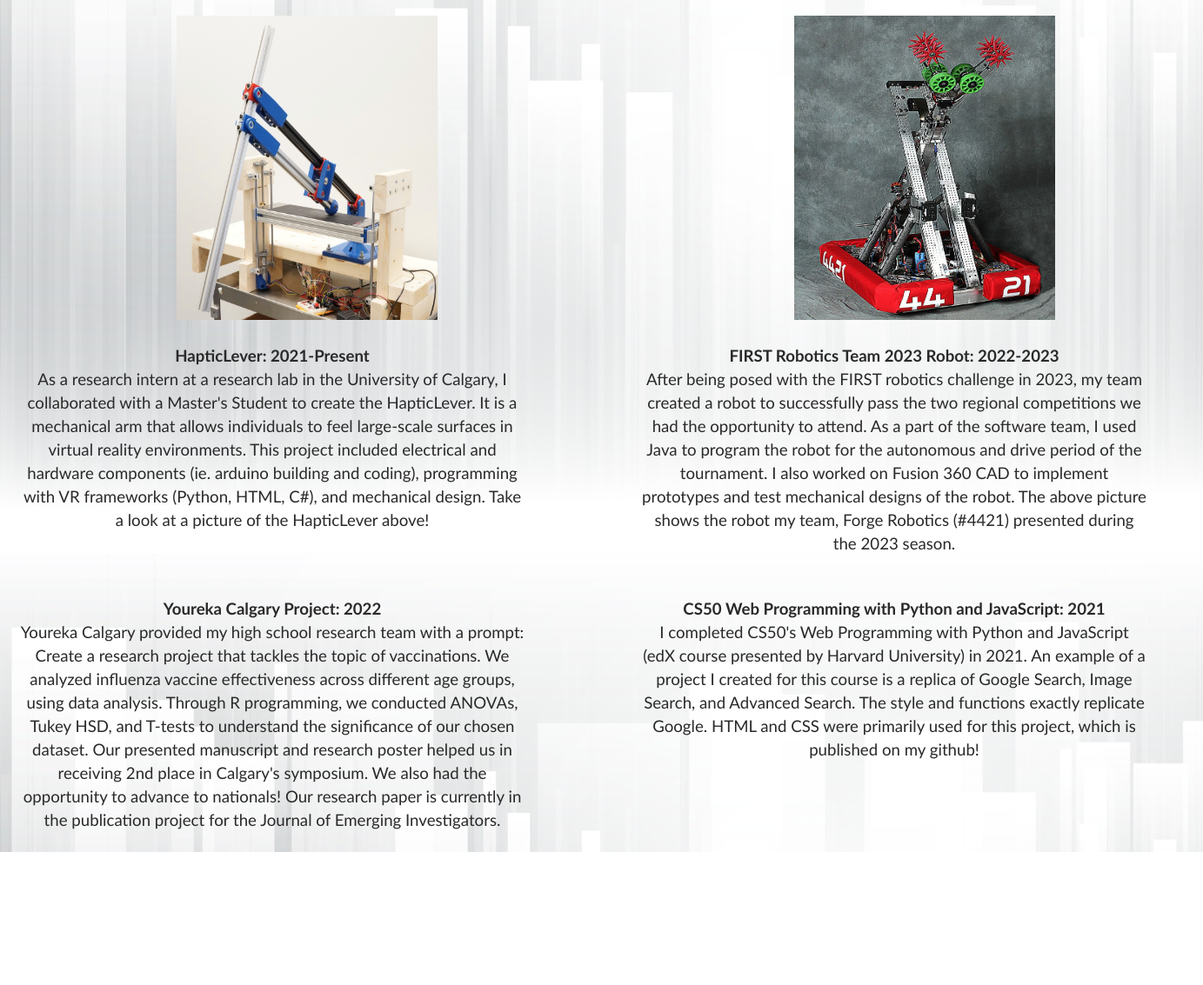
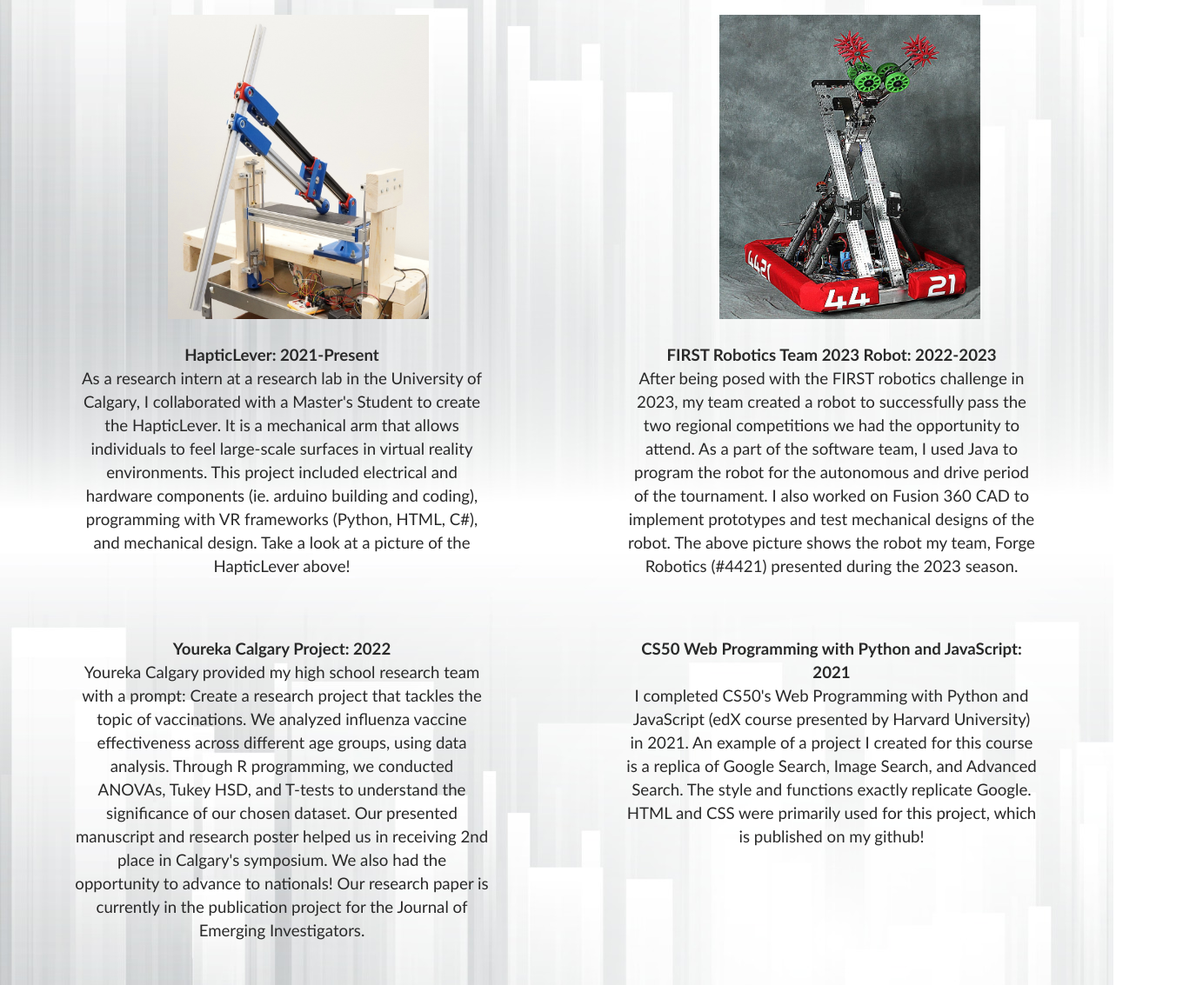
Before and after one commit to vaishvijs13/Personal-Website, a plain HTML site: page portfolio.html in a window 1280 px wide. Shown: the part 274-1407 px from the top of the page at 87% size, 1383 px wide, since content can reach past the window. Before the commit the page ends 1254 px from the top, so only its background shows below. Drawn offline with Linux system fonts and the light colour scheme.

Commit message:
<commit>

```diff
--- a/portfolio.html
+++ b/portfolio.html
@@ -22,22 +22,24 @@
     <h1 id="PortfolioHeading">Portfolio</h1>
     <p id="PortfolioText1">Explore below to learn more about my personal projects. For more detail, please view my github!</p>
 
-<div class="col">
-    <div class="PoColumn1">
-    <img src="lever.png" alt="HapticLever" style="width:300px;height:350px;margin-left:210px">
+    <div class="pRow1">
+        <div>
+            <img src="lever.png" alt="HapticLever" style="width:300px;height:350px;margin-left:10.68vw">
             <p id="PortfolioText2"><b>HapticLever: 2021-Present</b><br>As a research intern at a research lab in the University of Calgary, I collaborated with a Master's Student to create the HapticLever. It is a mechanical arm that allows individuals to feel large-scale surfaces in virtual reality environments. This project included electrical and hardware components (ie. arduino building and coding), programming with VR frameworks (Python, HTML, C#), and mechanical design. Take a look at a picture of the HapticLever above!</p>
         </div>
 
-    <div class="PoColumn2">
-    <img src="robot.jpeg" alt="Forge Team Robot" style="width:300px;height:350px;margin-left:205px;">
+        <div>
+            <img src="robot.jpeg" alt="Forge Team Robot" style="width:300px;height:350px;margin-left:10.84vw">
             <p id="PortfolioText2"><b>FIRST Robotics Team 2023 Robot: 2022-2023</b><br>After being posed with the FIRST robotics challenge in 2023, my team created a robot to successfully pass the two regional competitions we had the opportunity to attend. As a part of the software team, I used Java to program the robot for the autonomous and drive period of the tournament. I also worked on Fusion 360 CAD to implement prototypes and test mechanical designs of the robot. The above picture shows the robot my team, Forge Robotics (#4421) presented during the 2023 season.</p>
         </div>
+    </div>
 
-    <div class="PoColumn3">
+    <div class="pRow2">
+        <div>
             <p id="PortfolioText2"><b>Youreka Calgary Project: 2022</b><br>Youreka Calgary provided my high school research team with a prompt: Create a research project that tackles the topic of vaccinations. We analyzed influenza vaccine effectiveness across different age groups, using data analysis. Through R programming, we conducted ANOVAs, Tukey HSD, and T-tests to understand the significance of our chosen dataset. Our presented manuscript and research poster helped us in receiving 2nd place in Calgary's symposium. We also had the opportunity to advance to nationals! Our research paper is currently in the publication project for the Journal of Emerging Investigators.</p>
         </div>
 
-    <div class="PoColumn4">
+        <div>
             <p id="PortfolioText2"><b>CS50 Web Programming with Python and JavaScript: 2021</b><br>I completed CS50's Web Programming with Python and JavaScript (edX course presented by Harvard University) in 2021. An example of a project I created for this course is a replica of Google Search, Image Search, and Advanced Search. The style and functions exactly replicate Google. HTML and CSS were primarily used for this project, which is published on my github!</p>
         </div>
     </div>
--- a/style.css
+++ b/style.css
@@ -60,6 +60,15 @@ a:visited {
     -ms-transform: translateX(-50%);
     -webkit-transform: translate(-50%,-50%);
     transform: translate(-50%,-50%);
+    display: flex;
+    align-content: center;
+    justify-content: center;
+}
+
+#Pages button {
+    box-sizing: content-box;
+    margin: 0.30vw;
+    margin-top: 0;
 }
 
 #VisionHeading {
@@ -170,18 +179,6 @@ nav {
     text-align: center;
 }
 
-.ExColumn1 {
-    width: 25%;
-    margin-left: 40px;
-    margin-top: 20px;
-    padding: 0px 35px;
-    border-width: 1px;
-    border-style: solid;
-    border-color: black;
-    border-radius: 3px;
-    box-sizing: content-box;
-}
-
 #ExperienceHeading3 {
     justify-content: center;
     font-family:'Gill Sans', 'Gill Sans MT', Calibri, 'Trebuchet MS', sans-serif;
@@ -250,40 +247,35 @@ nav {
     text-align: center;
 }
 
-.PoColumn1 {
-    width: 50%;
-    margin-left: -50px;
-    margin-top: 5px;
-    padding: 0px 35px;
-    box-sizing: content-box;
-    position: absolute;
+.pRow1, .pRow2 {
+    display: flex;
+    align-content: center;
+    justify-content: center;
+    padding: 4px 0px;
 }
 
-.PoColumn2 {
+.pRow1 div, .pRow2 div {
+    padding: 0px 35px;
     width: 50%;
-    margin-left: 665px;
-    margin-top: 5px;
-    padding: 0px 35px;
     box-sizing: content-box;
-    position: absolute;
+    margin: 1.04vw;
+    margin-top: 0;
 }
 
-.PoColumn3 {
-    position: absolute;
-    width: 50%;
-    margin-left: -50px;
-    margin-top: 650px;
-    padding: 0px 35px;
-    box-sizing: content-box;
+.cRow1 {
+    display: flex;
+    align-content: center;
+    justify-content: center;
+    padding: 4px 0px;
+    margin-left:auto;
+    margin-right:auto;
 }
 
-.PoColumn4 {
-    position: absolute;
+.cRow1 div {
     width: 50%;
-    margin-left: 665px;
-    margin-top: 650px;
-    padding: 0px 35px;
     box-sizing: content-box;
+    margin: 0.70vw;
+    margin-top: 0;
 }
 
 #ContactForm {
```
Lines whose indentation alone changed are shown as unchanged.
